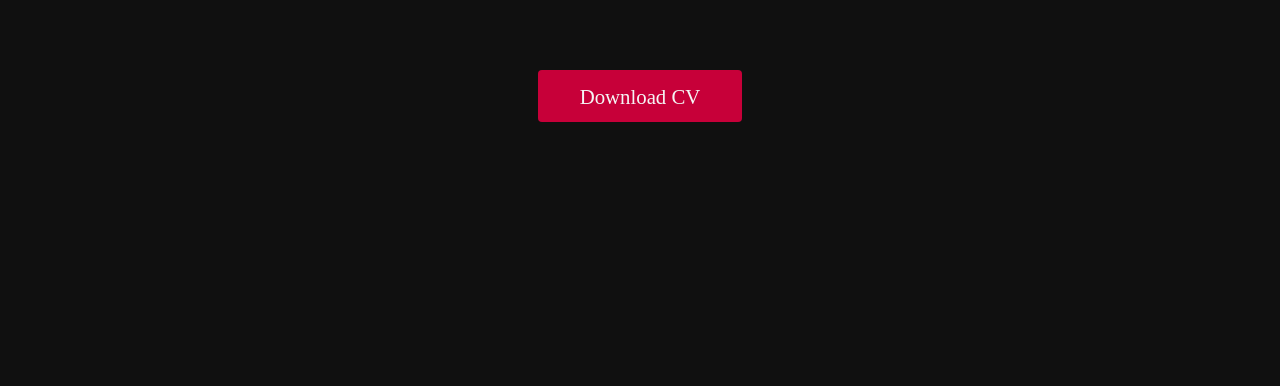
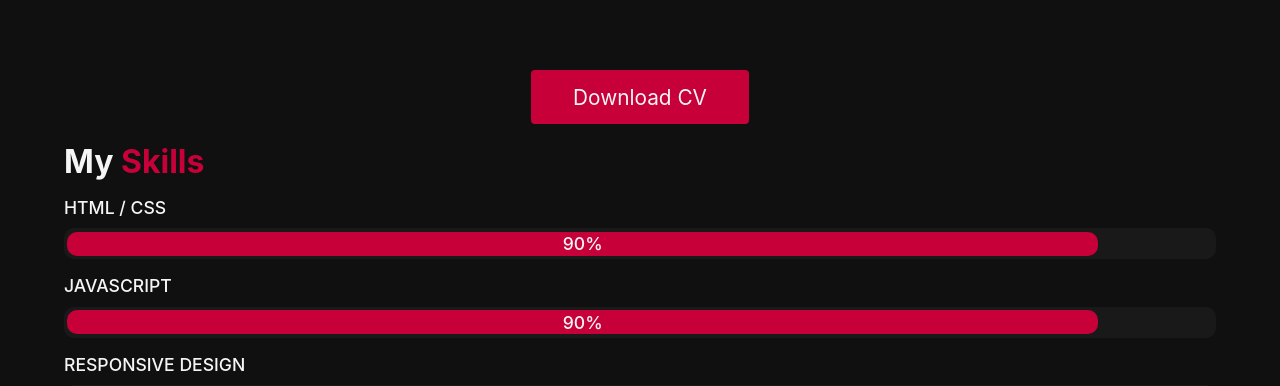
Before and after one commit to barinale/myPortfolio, a React (Create React App) app: page /About in a window 1280 px wide. Shown: the part 413-799 px from the top of the page. Built offline with nearby package versions, Linux system fonts and the light colour scheme.

Commit message:
wokrin in aboutPAe

```diff
--- a/src/App.css
+++ b/src/App.css
@@ -7,6 +7,7 @@
   --background-menu-color:#020202;
   --primary-color:#F5F5F5;
   --secound-color:#C70039;
+  --color-box:#191919;
 }
 *{
   padding:0;
--- a/src/Components/About/InfoAbout.css
+++ b/src/Components/About/InfoAbout.css
@@ -27,5 +27,4 @@
     background-color: var(--secound-color);
     border-radius: 4px;
     font-size: 1.3em;
-    font-family: serif;
 }
--- a/src/Components/About/MySkills.js
+++ b/src/Components/About/MySkills.js
@@ -1,10 +1,29 @@
-import React from 'react'
+import React, { useState } from 'react'
 import { Skill } from './Skill'
+import './skill.css'
+export const MySkills = () => {
+  const [skills , setSkills] =useState([
+    {skil:'Html / css',perc:'90%'},
+    {skil:'Javascript',perc:'90%'},
+    {skil:'responsive Design',perc:'90%'},
+    {skil:'React js',perc:'70%'},
+    {skil:'php',perc:'90%'},
+    {skil:'Laravel',perc:'90%'},
 
-export const MySkills = () => {
+  ])
   return (
-    <div>
-        <Skill />
+    <div className='container'>
+      <div className='skills'>
+        <h1>My <span>Skills</span></h1>
+      </div>
+
+    {skills.map((item)=>{
+      return  <Skill skil={item.skil} perc={item.perc} />
+
+    })}
+
+
+
     </div>
   )
 }
--- a/src/Components/About/Skill.js
+++ b/src/Components/About/Skill.js
@@ -1,19 +1,17 @@
 import React from 'react'
-
+import './skil.css'
 export const Skill = ({skil,perc}) => {
 
     const MyStyle = {
-        color:'red',
         width:perc,
-        background:"red"
 
     }
 
   return (
-    <div className='skil'>
+    <div className='skil' >
         <h4>{skil}</h4>
         <div className='progress'>
-
+            <span style={MyStyle}>{perc}</span>
         </div>
     </div>
   )
--- /dev/null
+++ b/src/Components/About/skil.css
@@ -0,0 +1,28 @@
+.skil{
+    margin:1em 0;
+}
+.skil h4{
+    font-size: 1.1em;
+    text-transform: uppercase;
+    font-weight: 500;
+    margin-bottom: .6em;
+}
+.skil .progress{
+    background-color:var(--color-box) ;
+    min-width:300px;
+    width:100%;
+    border-radius: 10px;
+    text-align: center;
+    display: flex;
+    align-items: center;
+    padding: .2em;
+}
+.skil .progress span{
+    vertical-align: middle;
+    display: block;
+    background-color: var(--secound-color);
+    border-radius: 10px;
+    padding: 0.1em;
+    font-weight: 500;
+    font-size: 1.1em;
+}
--- /dev/null
+++ b/src/Components/About/skill.css
@@ -0,0 +1,3 @@
+.skills h1 span{
+    color: var(--secound-color);
+}
--- a/src/Pages/About.css
+++ b/src/Pages/About.css
@@ -1,5 +1,4 @@
 #About{
-    height: 100vh;
     width: 100%;
     background-color:var(--backgournd-color);
     padding:2em 0;
```
Also changed, not shown: 1 other file (tests, documents, lock files or other folders).
